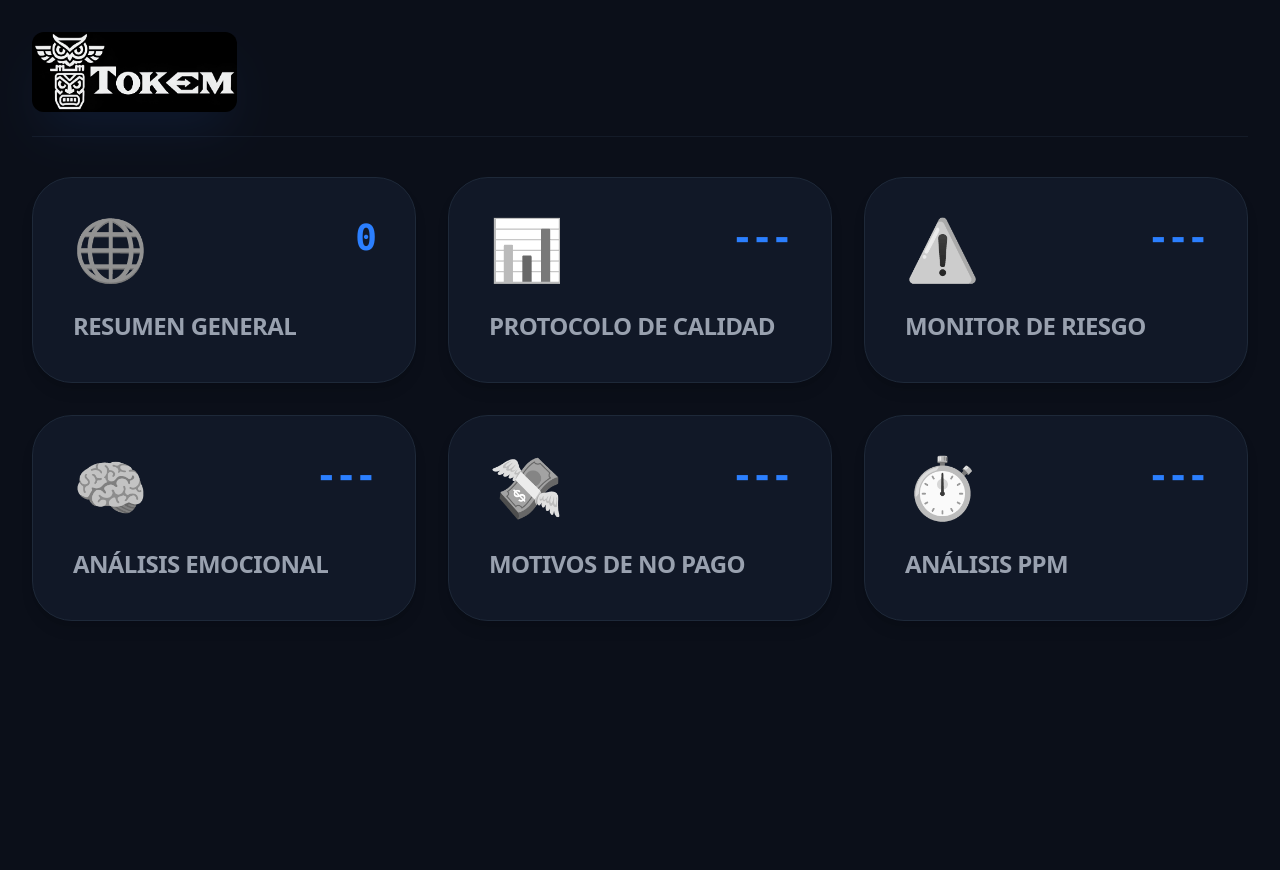
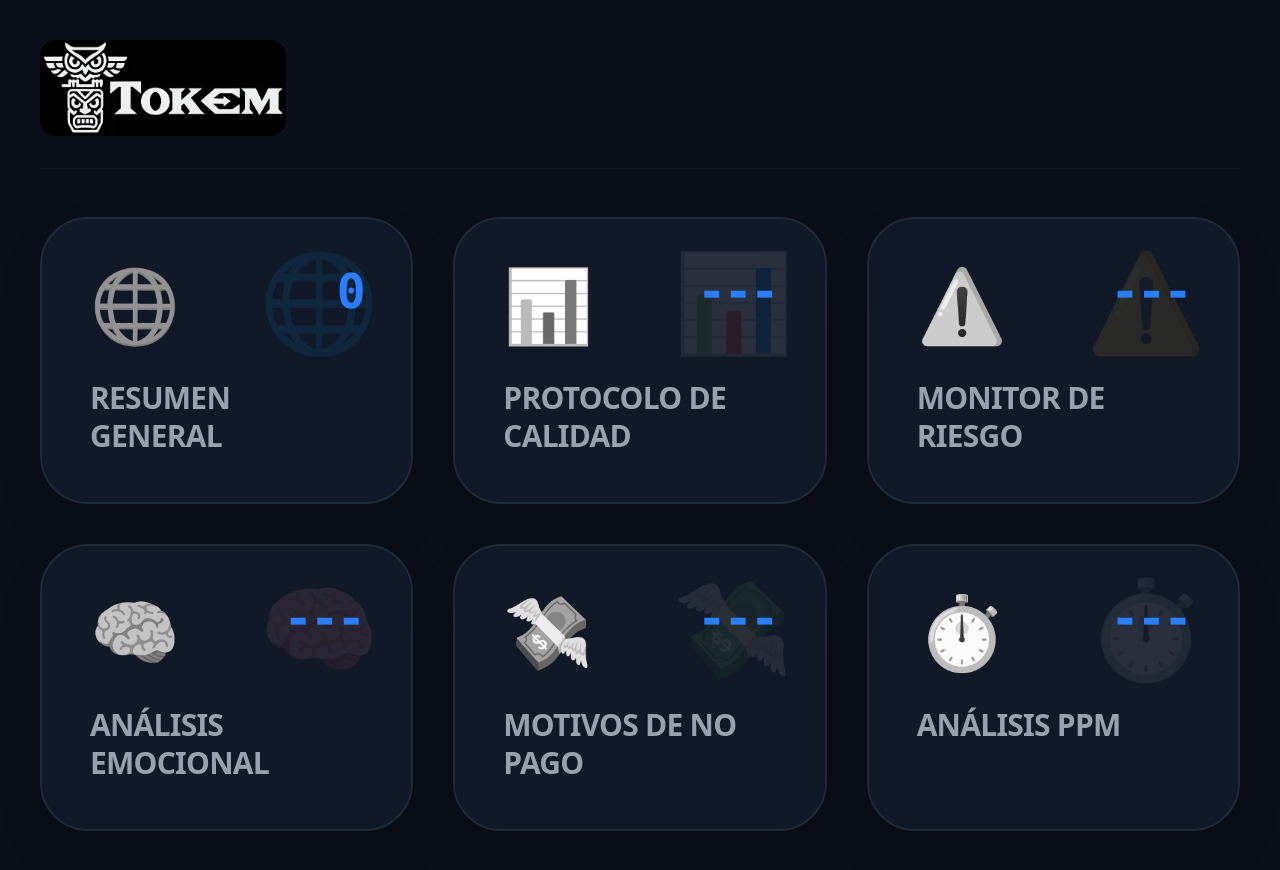
Before and after one commit to elramirez1/TOK3M_Dashboard, a React app in the folder frontend/: page / in a window 1280 px wide. Before the commit the page ends 800 px from the top, so only its background shows below. Built offline with nearby package versions, Linux system fonts and the light colour scheme; no server answers; the HTML template or start-up script is replaced by a standard one.

Commit message:
style: filtros estilizados versión estable y limpieza de interfaz

```diff
--- a/frontend/src/App.jsx
+++ b/frontend/src/App.jsx
@@ -7,12 +7,7 @@ import logo from './assets/logo.jpg';
 function App() {
   const [view, setView] = useState('menu');
   const [stats, setStats] = useState({ total_llamadas: 0 });
-  const [graficos, setGraficos] = useState({
-    por_dia: [],
-    por_empresa: [],
-    por_contacto: [],
-    por_ejecutivo: []
-  });
+  const [graficos, setGraficos] = useState({ por_dia: [], por_empresa: [], por_contacto: [], por_ejecutivo: [] });
   const [fechaInicio, setFechaInicio] = useState('');
   const [fechaFin, setFechaFin] = useState('');
   const [codsSel, setCodsSel] = useState([]);
@@ -26,10 +21,8 @@ function App() {
       if (fechaFin) params.append('fin', fechaFin);
       codsSel.forEach(val => params.append('codigos', val));
       empsSel.forEach(val => params.append('empresas', val));
-
       const res = await axios.get(`http://127.0.0.1:8000/api/resumen/graficos?${params.toString()}`);
       setGraficos(res.data);
-
       if (listas.codigos.length === 0) {
         setListas({
           codigos: [...new Set(res.data.por_contacto.map(x => x.CODIGO_CONTACTO))],
@@ -58,41 +51,63 @@ function App() {
   ];
 
   return (
-    <div className="min-h-screen bg-[#0B0F19] text-white p-8 font-sans">
-      <header className="mb-10 flex justify-between items-center border-b border-gray-800/50 pb-6">
+    <div className="min-h-screen bg-[#0B0F19] text-white p-10 font-sans">
+      <header className="mb-12 flex justify-between items-center border-b border-gray-800/50 pb-8">
         <div onClick={() => setView('menu')} className="cursor-pointer group transition-transform hover:scale-105">
-          <img src={logo} alt="TOKEM Logo" className="h-20 w-auto rounded-xl object-contain shadow-2xl shadow-blue-500/10" />
+          <img src={logo} alt="TOKEM Logo" className="h-24 w-auto rounded-2xl object-contain" />
         </div>
         {view !== 'menu' && (
-          <button onClick={() => setView('menu')} className="bg-[#111827] px-6 py-2.5 rounded-2xl text-[10px] font-black uppercase tracking-widest border border-gray-800 transition-all hover:border-blue-500 hover:text-blue-400">← Menú</button>
+          <button onClick={() => setView('menu')} className="bg-[#111827] px-8 py-4 rounded-[1.5rem] text-[12px] font-black uppercase tracking-[0.2em] border-2 border-gray-800 transition-all hover:border-blue-500 hover:text-blue-400 shadow-xl">← Regresar al Menú</button>
         )}
       </header>
 
       {view === 'menu' ? (
-        <div className="grid grid-cols-1 md:grid-cols-2 lg:grid-cols-3 gap-8">
+        <div className="grid grid-cols-1 md:grid-cols-2 lg:grid-cols-3 gap-10 max-w-[1600px] mx-auto">
           {modules.map(mod => (
-            <div key={mod.id} onClick={() => mod.id === 'resumen' && setView('resumen')} className="p-10 bg-[#111827] border border-gray-800 rounded-[2.5rem] hover:border-blue-500/50 transition-all cursor-pointer group shadow-lg">
-              <div className="flex justify-between items-start mb-8">
-                <div className="text-6xl grayscale group-hover:grayscale-0 transition-all">{mod.icon}</div>
-                <div className="text-4xl font-mono font-black text-blue-500 tracking-tighter">{mod.value}</div>
+            <div key={mod.id} onClick={() => mod.id === 'resumen' && setView('resumen')} className="p-12 bg-[#111827] border-2 border-gray-800 rounded-[3rem] hover:border-blue-500 transition-all cursor-pointer group shadow-2xl relative overflow-hidden">
+              <div className="absolute top-0 right-0 p-8 opacity-10 text-8xl group-hover:scale-110 group-hover:opacity-20 transition-all">{mod.icon}</div>
+              <div className="relative z-10">
+                <div className="flex justify-between items-start mb-10">
+                  <div className="text-7xl grayscale group-hover:grayscale-0 transition-all">{mod.icon}</div>
+                  <div className="text-5xl font-mono font-black text-blue-500 tracking-tighter">{mod.value}</div>
+                </div>
+                <h2 className="text-3xl font-black uppercase tracking-tight text-gray-400 group-hover:text-white leading-tight">{mod.name}</h2>
               </div>
-              <h2 className="text-2xl font-black uppercase tracking-tight text-gray-400 group-hover:text-white">{mod.name}</h2>
             </div>
           ))}
         </div>
       ) : (
-        <div className="space-y-8">
-          <div className="flex items-center gap-6 bg-[#111827] p-5 rounded-[2rem] border border-gray-800 shadow-2xl relative z-[50]">
-            <div className="flex items-center gap-3">
-              <span className="text-[9px] font-black text-gray-500 uppercase">Fecha</span>
-              <input type="date" value={fechaInicio} onChange={e => setFechaInicio(e.target.value)} className="bg-black border border-gray-800 p-2 rounded-xl text-[10px] w-36 text-white focus:border-blue-500 outline-none" />
-              <input type="date" value={fechaFin} onChange={e => setFechaFin(e.target.value)} className="bg-black border border-gray-800 p-2 rounded-xl text-[10px] w-36 text-white focus:border-blue-500 outline-none" />
+        <div className="space-y-12 max-w-[1800px] mx-auto">
+          {/* BARRA DE FILTROS POTENCIADA */}
+          <div className="flex flex-wrap items-center gap-8 bg-[#111827] p-8 rounded-[2.5rem] border-2 border-gray-800 shadow-2xl relative z-[50]">
+
+            <div className="flex items-center gap-6">
+              <div className="flex flex-col gap-1">
+                <span className="text-[10px] font-black text-gray-500 uppercase tracking-widest ml-2">Rango de Fecha</span>
+                <div className="flex items-center gap-3 bg-black/40 p-2 rounded-2xl border border-gray-800">
+                  <input type="date" value={fechaInicio} onChange={e => setFechaInicio(e.target.value)} className="bg-transparent p-3 rounded-xl text-[13px] font-bold w-44 text-white focus:outline-none appearance-none cursor-pointer" />
+                  <span className="text-gray-600 font-bold">→</span>
+                  <input type="date" value={fechaFin} onChange={e => setFechaFin(e.target.value)} className="bg-transparent p-3 rounded-xl text-[13px] font-bold w-44 text-white focus:outline-none appearance-none cursor-pointer" />
+                </div>
+              </div>
             </div>
-            <div className="flex items-center gap-4">
-              <ExcelFilter label="Empresa" options={listas.empresas} selected={empsSel} onToggle={v => toggleFilter(v, 'emp')} onClear={() => setEmpsSel([])} />
-              <ExcelFilter label="Contacto" options={listas.codigos} selected={codsSel} onToggle={v => toggleFilter(v, 'cod')} onClear={() => setCodsSel([])} />
+
+            <div className="h-12 w-[2px] bg-gray-800 hidden lg:block"></div>
+
+            <div className="flex flex-col gap-1">
+              <span className="text-[10px] font-black text-gray-500 uppercase tracking-widest ml-2">Filtros Avanzados</span>
+              <div className="flex items-center gap-6">
+                <ExcelFilter label="Empresa" options={listas.empresas} selected={empsSel} onToggle={v => toggleFilter(v, 'emp')} onClear={() => setEmpsSel([])} />
+                <ExcelFilter label="Tipo de Contacto" options={listas.codigos} selected={codsSel} onToggle={v => toggleFilter(v, 'cod')} onClear={() => setCodsSel([])} />
+              </div>
             </div>
-            <button onClick={() => {setFechaInicio(''); setFechaFin(''); setCodsSel([]); setEmpsSel([]);}} className="ml-auto bg-gray-800 hover:bg-red-900/30 text-gray-400 hover:text-red-500 px-6 py-2.5 rounded-xl text-[10px] font-black uppercase transition-all border border-gray-700">↺ Reset</button>
+
+            <button
+              onClick={() => {setFechaInicio(''); setFechaFin(''); setCodsSel([]); setEmpsSel([]);}}
+              className="ml-auto bg-gray-800 hover:bg-red-900/40 text-gray-400 hover:text-red-500 px-10 py-5 rounded-2xl text-[12px] font-black uppercase transition-all border-2 border-gray-700 shadow-lg active:scale-95"
+            >
+              Reiniciar Filtros
+            </button>
           </div>
 
           {view === 'resumen' && <Resumen graficos={graficos} />}
--- a/frontend/src/components/ExcelFilter.jsx
+++ b/frontend/src/components/ExcelFilter.jsx
@@ -16,27 +16,28 @@ const ExcelFilter = ({ label, options, selected, onToggle, onClear }) => {
     <div className="relative" ref={dropdownRef}>
       <button
         onClick={() => setIsOpen(!isOpen)}
-        className={`flex items-center justify-between min-w-[160px] bg-[#0B0F19] border ${selected.length > 0 ? 'border-blue-500 text-blue-400' : 'border-gray-700 text-gray-300'} px-4 py-2.5 rounded-xl text-[10px] font-black tracking-widest uppercase`}
+        className={`flex items-center justify-between min-w-[200px] bg-[#1F2937]/50 border-2 ${selected.length > 0 ? 'border-blue-500 text-blue-400' : 'border-gray-700 text-gray-200'} px-6 py-4 rounded-2xl text-[13px] font-black tracking-widest uppercase transition-all hover:bg-[#1F2937] hover:border-gray-500 shadow-lg`}
       >
         <span className="truncate">{selected.length > 0 ? `${label} (${selected.length})` : label}</span>
-        <span className={`ml-2 transition-transform ${isOpen ? 'rotate-180' : ''}`}>▼</span>
+        <span className={`ml-3 transition-transform duration-300 ${isOpen ? 'rotate-180 text-blue-400' : 'text-gray-500'}`}>▼</span>
       </button>
+
       {isOpen && (
-        <div className="absolute left-0 top-full z-[100] mt-2 w-72 bg-[#111827] border border-gray-700 rounded-2xl p-4 shadow-2xl">
-          <div className="flex justify-between items-center mb-3 border-b border-gray-800 pb-2">
-            <span className="text-[9px] uppercase font-black text-gray-500">Opciones</span>
-            <button onClick={(e) => { e.stopPropagation(); onClear(); }} className="text-[9px] text-blue-400 hover:text-white uppercase font-bold">Limpiar</button>
+        <div className="absolute left-0 top-full z-[100] mt-3 w-80 bg-[#111827] border-2 border-gray-700 rounded-[2rem] p-6 shadow-2xl animate-in fade-in zoom-in duration-200">
+          <div className="flex justify-between items-center mb-4 border-b border-gray-800 pb-3">
+            <span className="text-[11px] uppercase font-black text-gray-500 tracking-widest">Seleccionar {label}</span>
+            <button onClick={(e) => { e.stopPropagation(); onClear(); }} className="text-[10px] text-blue-400 hover:text-white uppercase font-black border border-blue-400/30 px-3 py-1 rounded-full transition-colors">Limpiar</button>
           </div>
-          <div className="max-h-64 overflow-y-auto space-y-1 pr-1 custom-scrollbar">
+          <div className="max-h-80 overflow-y-auto space-y-2 pr-2 custom-scrollbar">
             {options.map(opt => (
-              <label key={opt} className="flex items-center gap-3 p-2.5 hover:bg-gray-800/50 rounded-xl cursor-pointer">
+              <label key={opt} className={`flex items-center gap-4 p-3.5 rounded-xl cursor-pointer transition-all ${selected.includes(opt) ? 'bg-blue-500/10 border border-blue-500/30' : 'hover:bg-gray-800/50 border border-transparent'}`}>
                 <input
                   type="checkbox"
                   checked={selected.includes(opt)}
                   onChange={() => onToggle(opt)}
-                  className="w-4 h-4 rounded border-gray-700 bg-black text-blue-600 focus:ring-0"
+                  className="w-5 h-5 rounded-lg border-2 border-gray-700 bg-black text-blue-600 focus:ring-0 transition-all"
                 />
-                <span className={`text-[11px] font-medium ${selected.includes(opt) ? 'text-white' : 'text-gray-400'}`}>{opt}</span>
+                <span className={`text-[13px] font-bold ${selected.includes(opt) ? 'text-white' : 'text-gray-400'}`}>{opt}</span>
               </label>
             ))}
           </div>
```
